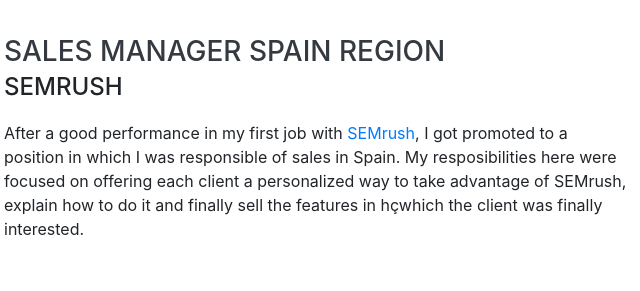
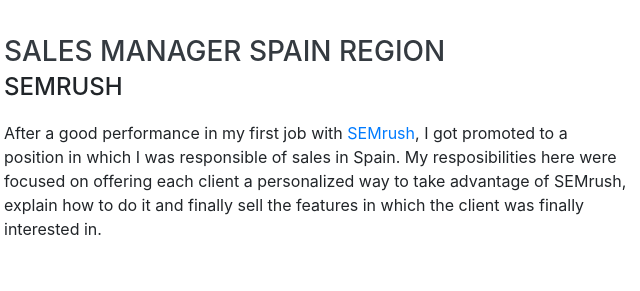
Before and after one commit to criskgl/criskgl.github.io, a website with bundled scripts: page index.html in a window 1280 px wide. Shown: the part 900-1191 px from the top of the page, 316-956 px from the left. Built offline with nearby package versions, Linux system fonts and the light colour scheme; a web font is replaced by a local one.

Commit message:
fixed spelling

```diff
--- a/index.html
+++ b/index.html
@@ -95,7 +95,7 @@
           <div class="resume-content">
             <h3 class="mb-0">Sales Manager Spain Region</h3>
             <div class="subheading mb-3">SEMrush</div>
-            <p>After a good performance in my first job with <a href="https://es.semrush.com/">SEMrush</a>, I got promoted to a position in which I was responsible of sales in Spain. My resposibilities here were focused on offering each client a personalized way to take advantage of SEMrush, explain how to do it and finally sell the features in hçwhich the client was finally interested.
+            <p>After a good performance in my first job with <a href="https://es.semrush.com/">SEMrush</a>, I got promoted to a position in which I was responsible of sales in Spain. My resposibilities here were focused on offering each client a personalized way to take advantage of SEMrush, explain how to do it and finally sell the features in which the client was finally interested in.
           </div>
           <div class="resume-date text-md-right">
             <span class="text-primary">May 2016 - Sep 2016</span>
```
